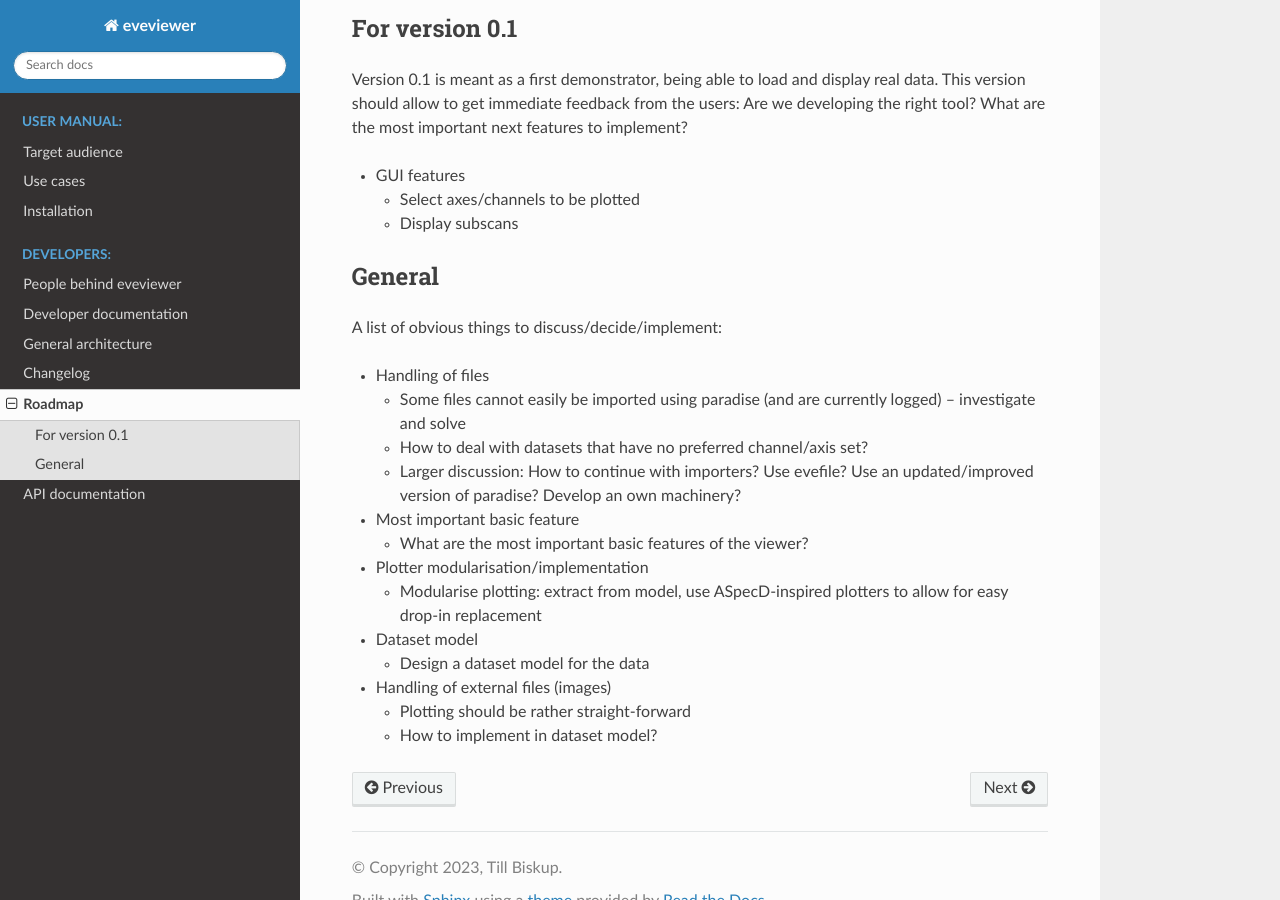
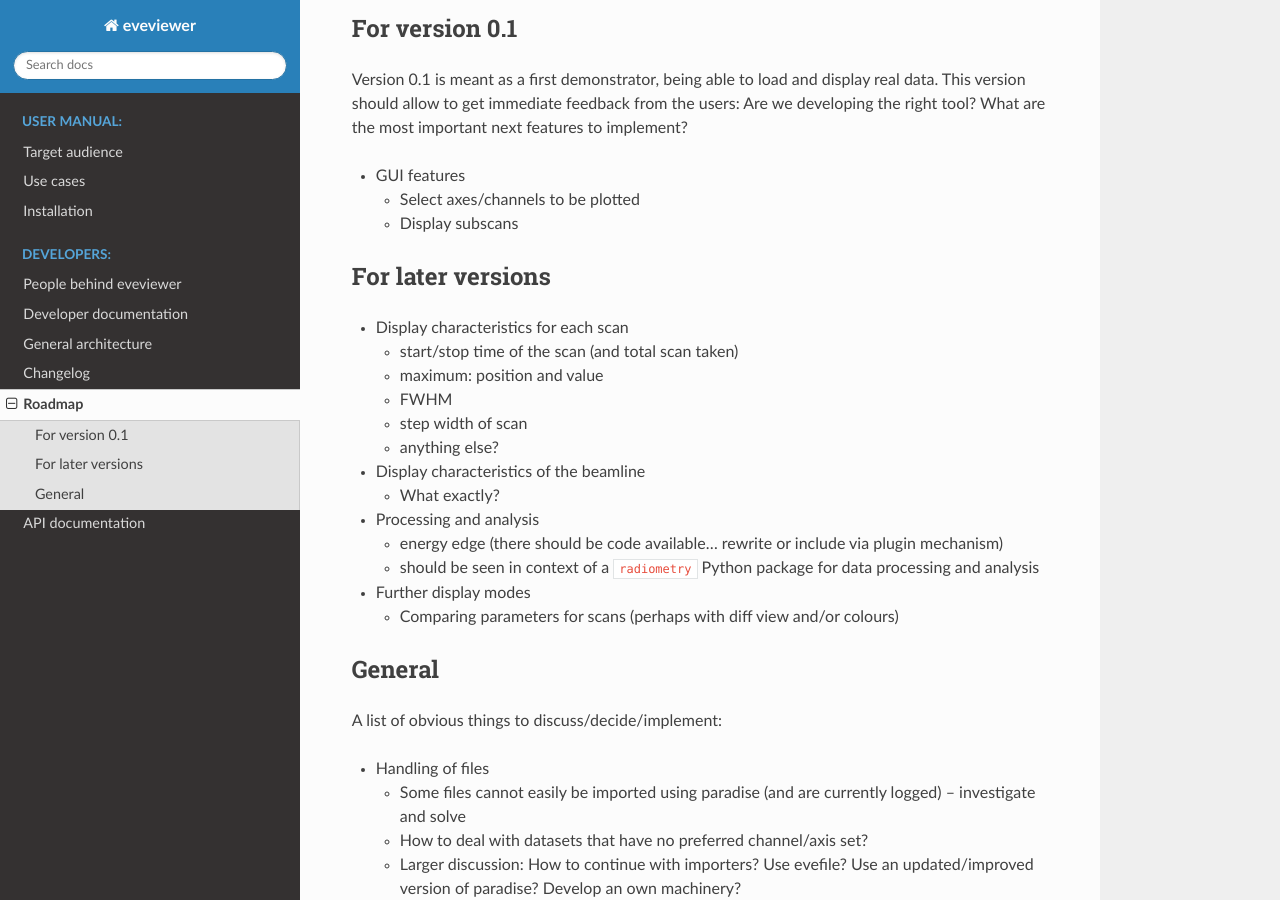
Before and after one commit to tillbiskup/evedataviewer, a Sphinx documentation site: the page built from docs/roadmap.rst, in a window 1280 px wide and 900 px high, scrolled down 244 px. Built offline with Sphinx 7.4.7 and the Read the Docs theme 2.0.0, drawn with Linux system fonts in a browser that asks for light colours.

Commit message:
Update roadmap
Add comments from discussion with Anja

```diff
--- a/docs/roadmap.rst
+++ b/docs/roadmap.rst
@@ -14,6 +14,31 @@ Version 0.1 is meant as a first demonstrator, being able to load and display rea
 
   * Select axes/channels to be plotted
   * Display subscans
+
+
+For later versions
+==================
+
+* Display characteristics for each scan
+
+  * start/stop time of the scan (and total scan taken)
+  * maximum: position and value
+  * FWHM
+  * step width of scan
+  * anything else?
+
+* Display characteristics of the beamline
+
+  * What exactly?
+
+* Processing and analysis
+
+  * energy edge (there should be code available... rewrite or include via plugin mechanism)
+  * should be seen in context of a ``radiometry`` Python package for data processing and analysis
+
+* Further display modes
+
+  * Comparing parameters for scans (perhaps with diff view and/or colours)
 
 
 General
```
